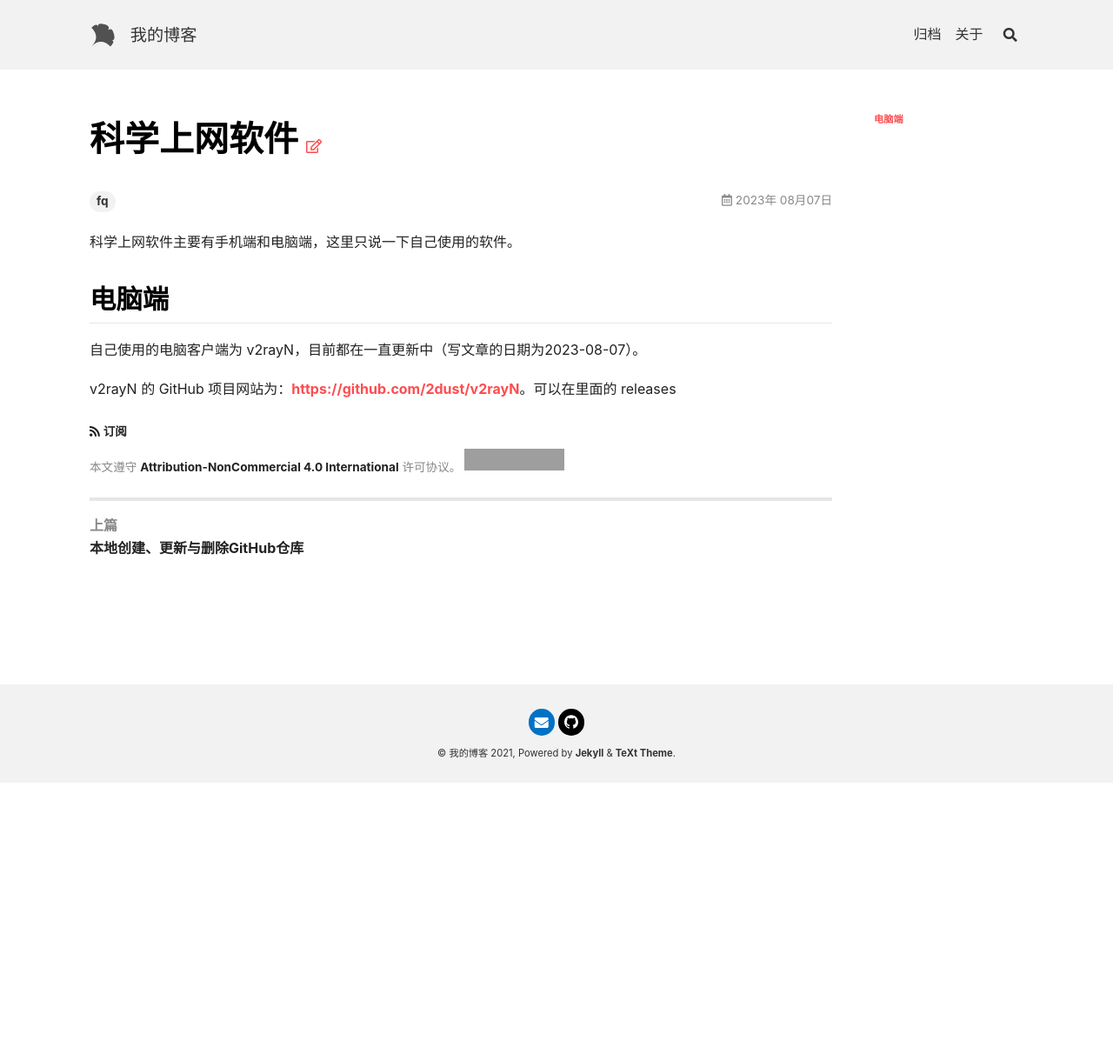
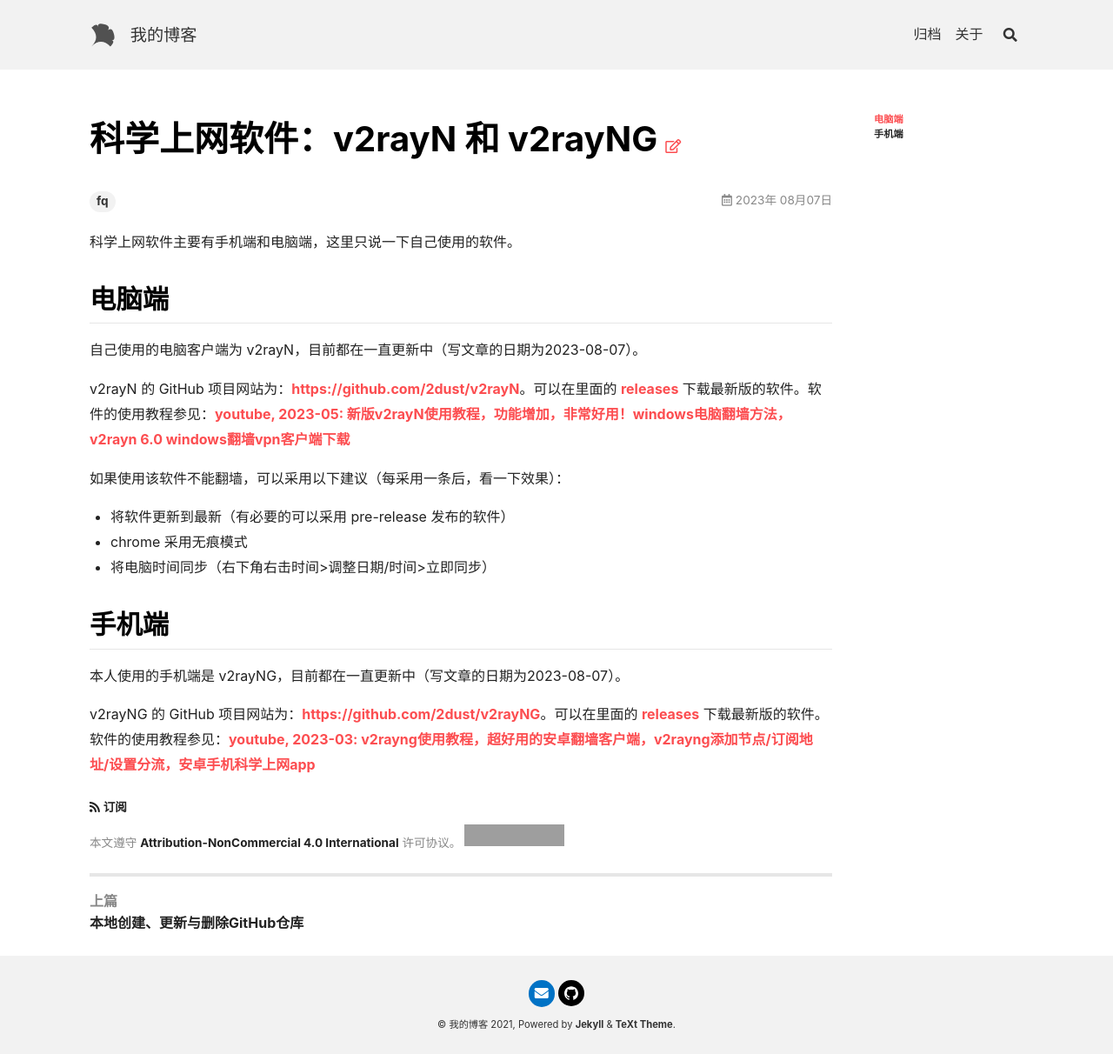
Before and after one commit to Meiting-Wang/Meiting-Wang.github.io, a Jekyll site: the page built from _posts/2023-08-07-科学上网软件.md, in a window 1280 px wide. Shown: the whole page at 87% size. Built offline with Jekyll 4.4.1, drawn with Linux system fonts in a browser that asks for light colours; nearby versions of some CDN libraries; before the commit the page ends 900 px from its top, so only the background shows below that; grey boxes are pictures that could not be loaded.

Commit message:
update on 2023-08-07 22:48:56

```diff
--- a/_posts/2023-08-07-科学上网软件.md
+++ b/_posts/2023-08-07-科学上网软件.md
@@ -1,5 +1,5 @@
 ---
-title: 科学上网软件
+title: 科学上网软件：v2rayN 和 v2rayNG
 tags: fq
 
 ---
@@ -10,4 +10,18 @@ tags: fq
 
 自己使用的电脑客户端为 v2rayN，目前都在一直更新中（写文章的日期为2023-08-07）。
 
-v2rayN 的 GitHub 项目网站为：[https://github.com/2dust/v2rayN](https://github.com/2dust/v2rayN)。可以在里面的 releases
+v2rayN 的 GitHub 项目网站为：[https://github.com/2dust/v2rayN](https://github.com/2dust/v2rayN)。可以在里面的 [releases](https://github.com/2dust/v2rayN/releases) 下载最新版的软件。软件的使用教程参见：[youtube, 2023-05: 新版v2rayN使用教程，功能增加，非常好用！windows电脑翻墙方法，v2rayn 6.0 windows翻墙vpn客户端下载](https://www.youtube.com/watch?v=nIlZdD62GsQ)
+
+如果使用该软件不能翻墙，可以采用以下建议（每采用一条后，看一下效果）：
+
+- 将软件更新到最新（有必要的可以采用 pre-release 发布的软件）
+- chrome 采用无痕模式
+- 将电脑时间同步（右下角右击时间>调整日期/时间>立即同步）
+
+
+
+## 手机端
+
+本人使用的手机端是 v2rayNG，目前都在一直更新中（写文章的日期为2023-08-07）。
+
+v2rayNG 的 GitHub 项目网站为：[https://github.com/2dust/v2rayNG](https://github.com/2dust/v2rayNG)。可以在里面的 [releases](https://github.com/2dust/v2rayNG/releases) 下载最新版的软件。软件的使用教程参见：[youtube, 2023-03: v2rayng使用教程，超好用的安卓翻墙客户端，v2rayng添加节点/订阅地址/设置分流，安卓手机科学上网app](https://www.youtube.com/watch?v=I8XG97FR5Xw)
```
